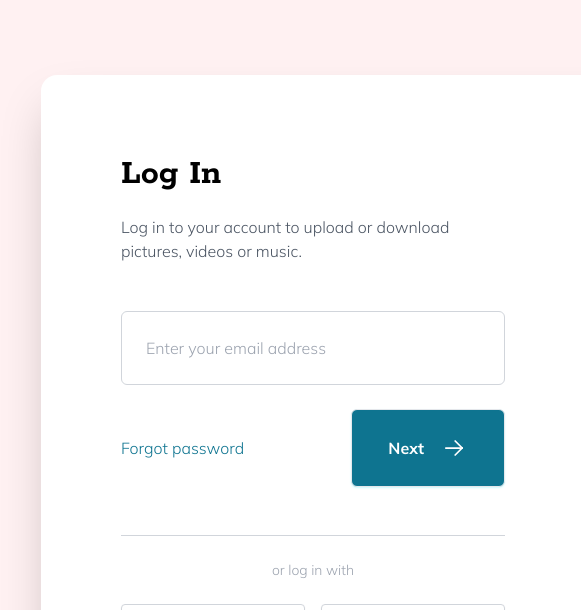
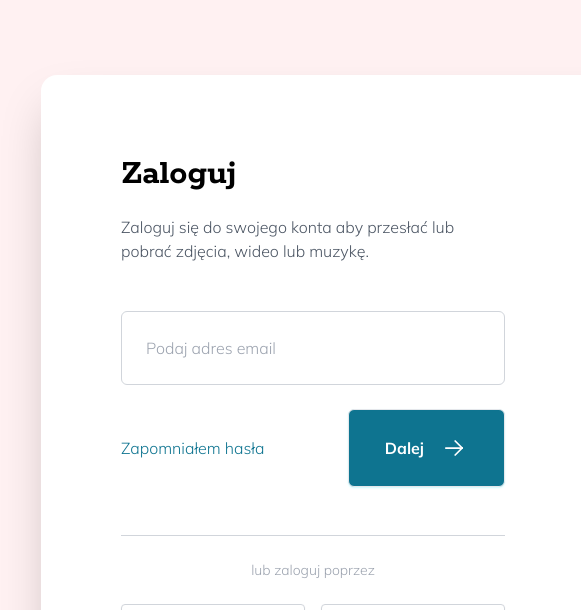
Before and after one commit to tranquilopablo/tailwind_first_projects, a plain HTML site: page mini-projects/login-modal/index.html in a window 1280 px wide. Shown: the top 610 px of the page, 112-693 px from the left. Drawn offline with nearby package versions, Linux system fonts and the light colour scheme.

Commit message:
update login modal

```diff
--- a/mini-projects/login-modal/index.html
+++ b/mini-projects/login-modal/index.html
@@ -17,7 +17,7 @@
             mono: ['Rokkitt', 'monospace'],
           },
         },
-      }
+      };
     </script>
     <title>Login Modal</title>
   </head>
@@ -27,26 +27,26 @@
         class="relative flex flex-col m-6 space-y-10 bg-white shadow-2xl rounded-2xl md:flex-row md:space-y-0 md:m-0"
       >
         <div class="p-6 md:p-20">
-          <h2 class="font-mono mb-5 text-4xl font-bold">Log In</h2>
+          <h2 class="font-mono mb-5 text-4xl font-bold">Zaloguj</h2>
           <p class="max-w-sm mb-12 font-sans font-light text-gray-600">
-            Log in to your account to upload or download pictures, videos or
-            music.
+            Zaloguj się do swojego konta aby przesłać lub pobrać zdjęcia, wideo
+            lub muzykę.
           </p>
           <input
             type="text"
             class="w-full p-6 border border-gray-300 rounded-md placeholder:font-sans placeholder:font-light"
-            placeholder="Enter your email address"
+            placeholder="Podaj adres email"
           />
 
           <div
             class="flex flex-col items-center justify-between mt-6 space-y-6 md:flex-row md:space-y-0"
           >
-            <div class="font-thin text-cyan-700">Forgot password</div>
+            <div class="font-thin text-cyan-700">Zapomniałem hasła</div>
 
             <button
               class="w-full md:w-auto flex justify-center items-center p-6 space-x-4 font-sans font-bold text-white rounded-md shadow-lg px-9 bg-cyan-700 shadow-cyan-100 hover:bg-opacity-90 shadow-sm hover:shadow-lg border transition hover:-translate-y-0.5 duration-150"
             >
-              <span>Next</span>
+              <span>Dalej</span>
               <svg
                 xmlns="http://www.w3.org/2000/svg"
                 class="w-7"
@@ -68,7 +68,7 @@
           <div class="mt-12 border-b border-b-gray-300"></div>
 
           <p class="py-6 text-sm font-thin text-center text-gray-400">
-            or log in with
+            lub zaloguj poprzez
           </p>
 
           <div
```
